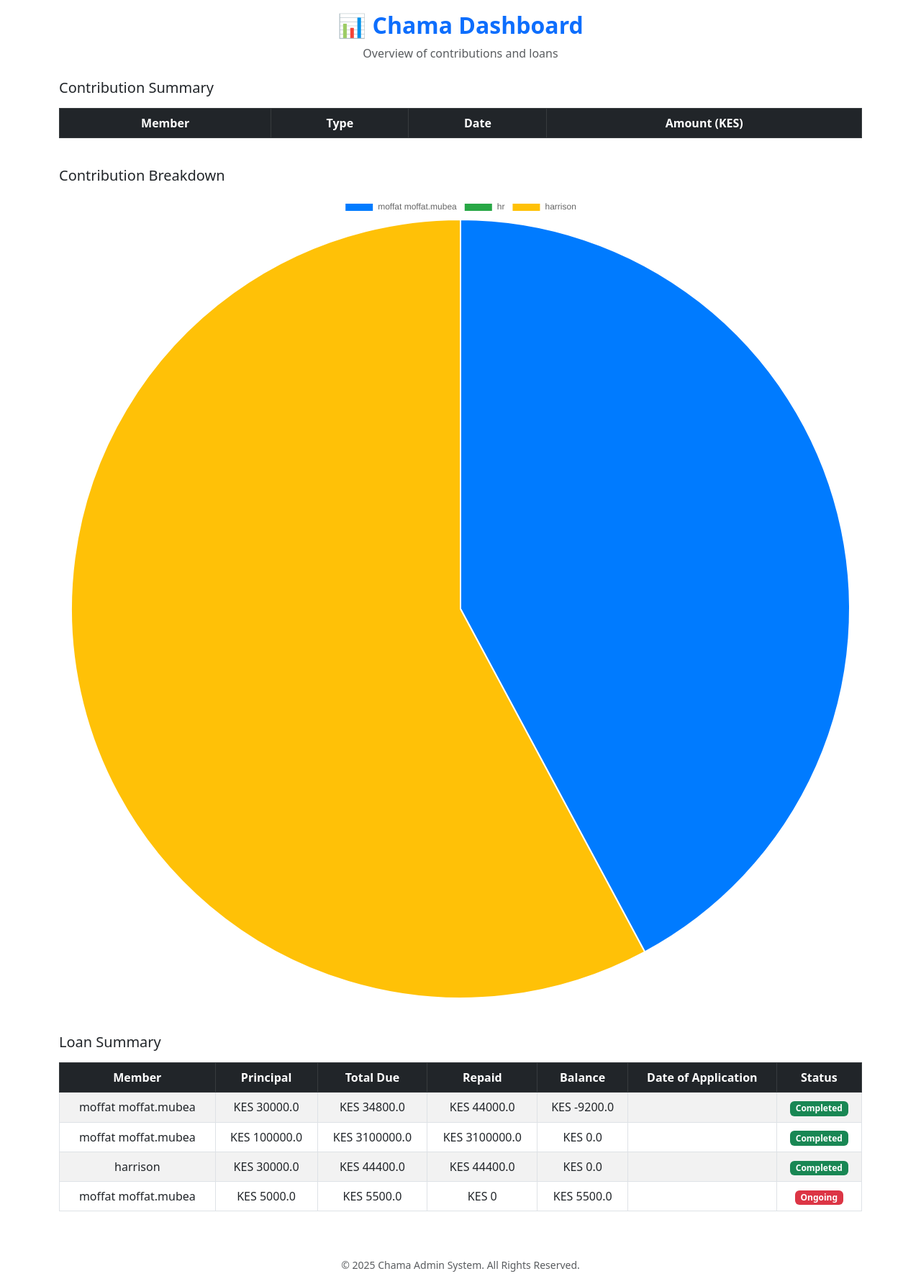
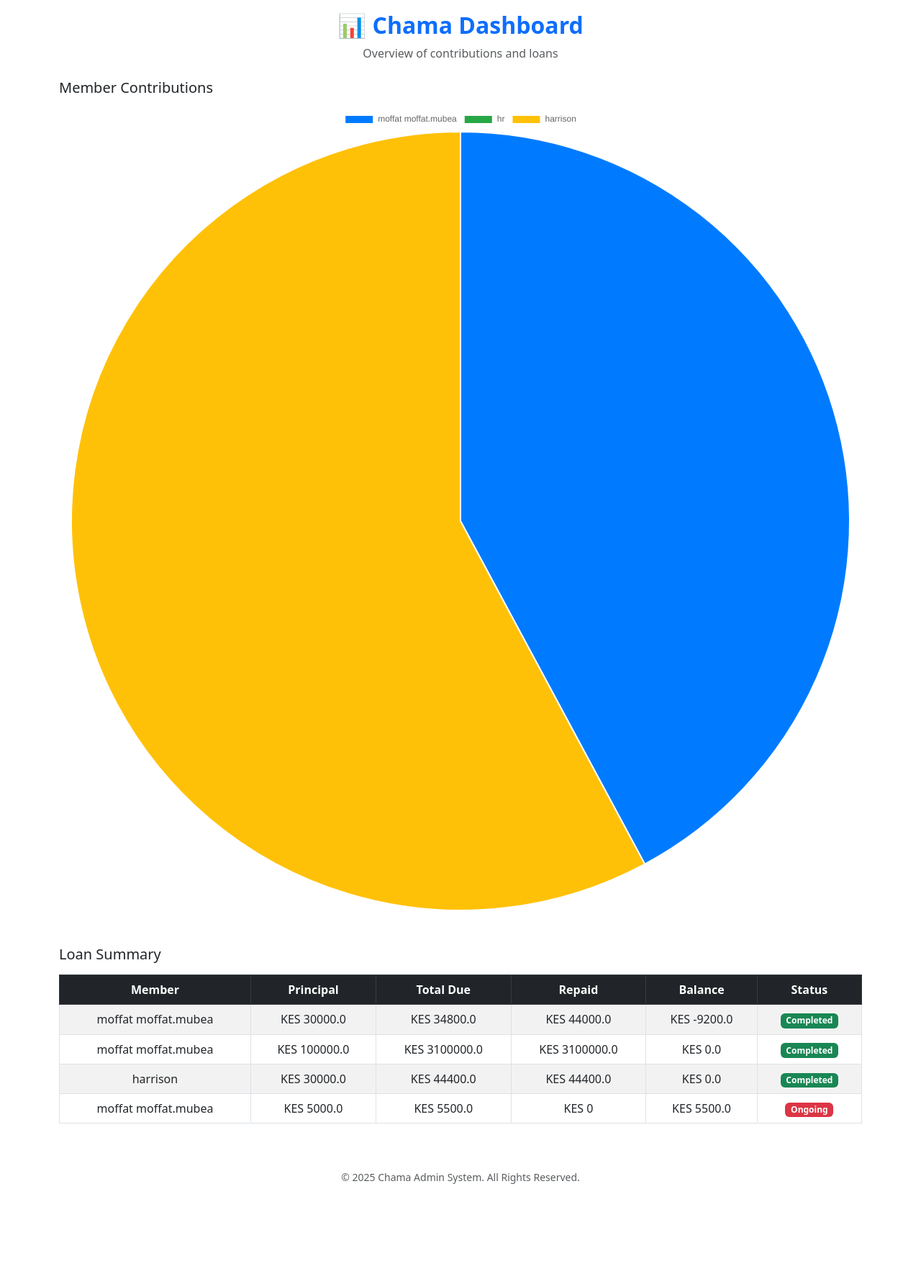
Before and after one commit to mubeakungu/chama-app, a Flask app: page /dashboard in a window 1280 px wide. Shown: the part 56-1840 px from the top of the page at 72% size. After the commit the page ends 1701 px from the top, so only its background shows below. Run offline with Flask 3, Linux system fonts and the light colour scheme; a user stored in the database is signed in; data comes from the database, SQL or seed files in the repository; lists and menus that the app fills with data are empty.

Commit message:
Update dashboard.html

```diff
--- a/templates/dashboard.html
+++ b/templates/dashboard.html
@@ -5,33 +5,8 @@
     <p class="text-muted">Overview of contributions and loans</p>
 </div>
 
-<!-- Contributions Summary -->
-<h5 class="mb-3">Contribution Summary</h5>
-<div class="table-responsive mb-4">
-    <table class="table table-striped table-bordered text-center">
-        <thead class="table-dark">
-            <tr>
-                <th>Member</th>
-                <th>Type</th>
-                <th>Date</th>
-                <th>Amount (KES)</th>
-            </tr>
-        </thead>
-        <tbody>
-            {% for contribution in contributions %}
-            <tr>
-                <td>{{ contribution[0] }}</td>
-                <td>{{ contribution[1] }}</td>
-                <td>{{ contribution[2] }}</td>
-                <td>KES {{ contribution[3] }}</td>
-            </tr>
-            {% endfor %}
-        </tbody>
-    </table>
-</div>
-
 <!-- Contributions Chart -->
-<h5 class="mb-3">Contribution Breakdown</h5>
+<h5 class="mb-3">Member Contributions</h5>
 <canvas id="contributionChart" class="mb-5"></canvas>
 
 <!-- Loan Summary -->
@@ -45,7 +20,6 @@
                 <th>Total Due</th>
                 <th>Repaid</th>
                 <th>Balance</th>
-                <th>Date of Application</th>
                 <th>Status</th>
             </tr>
         </thead>
@@ -57,7 +31,6 @@
                 <td>KES {{ loan[2] }}</td>
                 <td>KES {{ loan[3] }}</td>
                 <td>KES {{ loan[4] }}</td>
-                <td>{{ loan[5] }}</td>
                 <td>
                     {% if loan[4] <= 0 %}
                         <span class="badge bg-success">Completed</span>
@@ -77,13 +50,10 @@
     const chart = new Chart(ctx, {
         type: 'pie',
         data: {
-            labels: {{ chart_labels | tojson }},   // e.g. ["Welfare", "Shares", "Registration"]
+            labels: {{ chart_labels | tojson }},
             datasets: [{
-                data: {{ chart_data | tojson }},  // e.g. [5000, 12000, 3000]
-                backgroundColor: [
-                    '#007bff', '#28a745', '#ffc107',
-                    '#dc3545', '#6f42c1', '#20c997'
-                ]
+                data: {{ chart_data | tojson }},
+                backgroundColor: ['#007bff', '#28a745', '#ffc107', '#dc3545', '#6f42c1', '#20c997']
             }]
         }
     });
```
